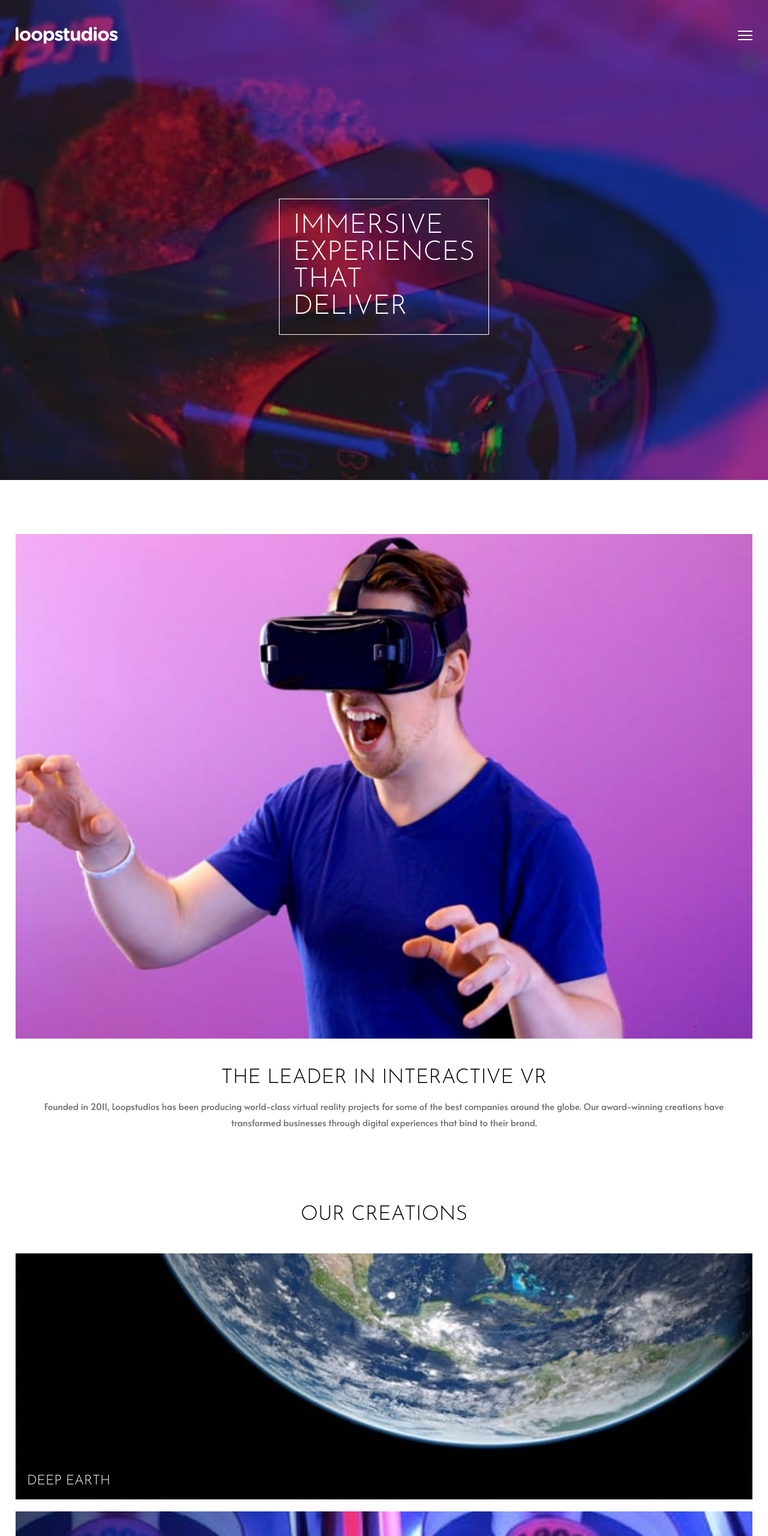
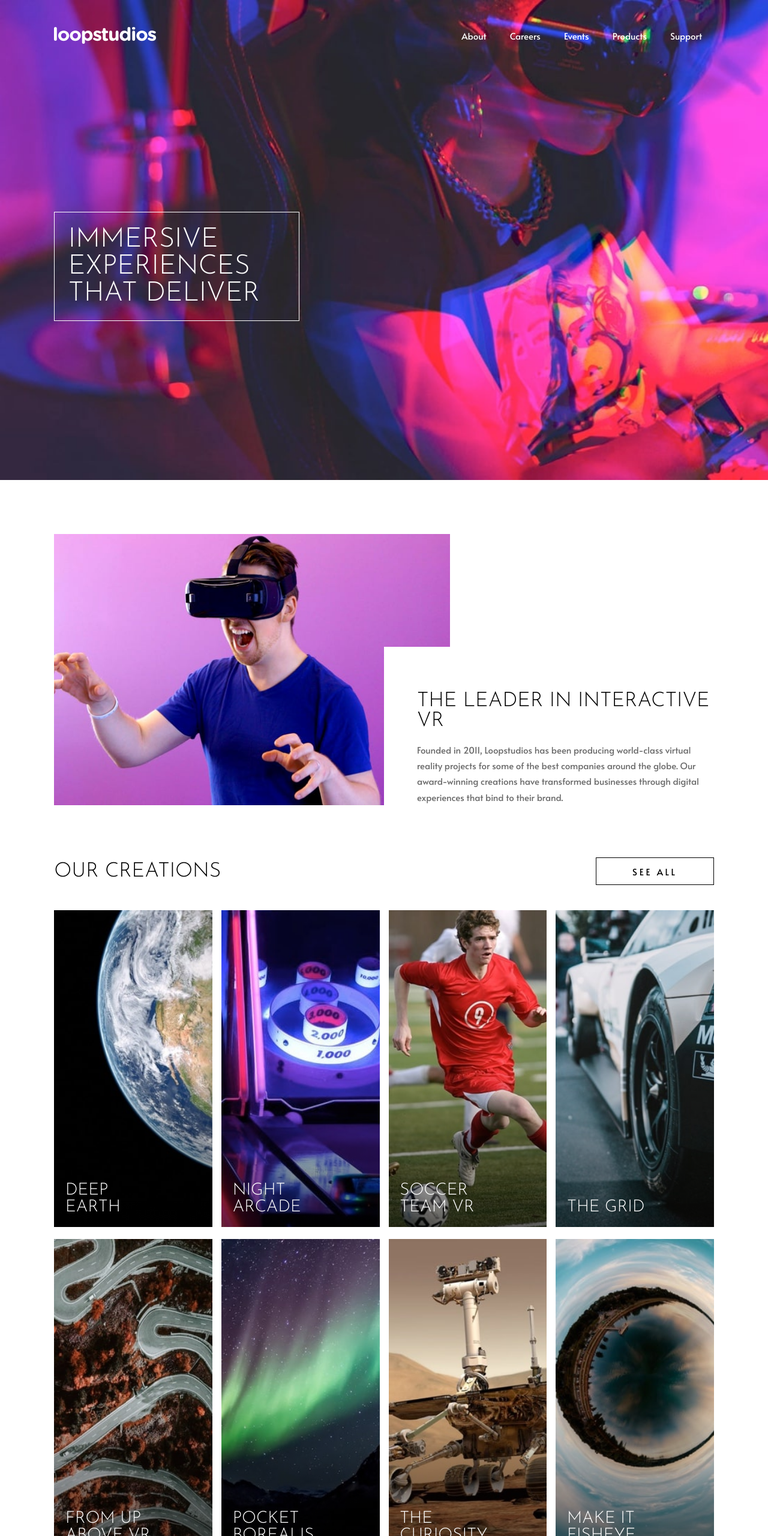
Before and after one commit to jcnevess/loopstudios-landing, an Eleventy site: page index.html in a window 1280 px wide. Shown: the top 2560 px of the page at 60% size. Built offline with nearby package versions, Linux system fonts and the light colour scheme; Eleventy itself is replaced by a stand-in of ours; files that its build step writes are made by us from their sources.

Commit message:
desktop design

```diff
--- a/bundle.css
+++ b/bundle.css
@@ -28,8 +28,6 @@ input, button, textarea, select {
 }
 
 .heading {
-  display: flex;
-  flex-direction: column;
   background-image: url(./images/mobile/image-hero.jpg);
   background-repeat: no-repeat;
   background-size: cover;
@@ -99,12 +97,18 @@ h1, h2 {
   color: white;
 }
 
+.creation-seemore-lg {
+  display: none;
+}
+
 .container {
   padding-inline: 1.75rem;
 }
 
-.navbar.container {
+.heading .container {
   position: relative;
+  display: flex;
+  flex-direction: column;
 }
 
 main.container {
@@ -257,11 +261,14 @@ h2 {
 
 .footing {
   background-color: black;
+  padding-block: 4rem;
+}
+
+.footing .container {
   color: white;
-  display: flex;
-  flex-direction: column;
-  align-items: center;
-  padding-block: 4rem;
+  display: grid;
+  justify-content: center;
+  justify-items: center;
 }
 
 .footer-navbar ul {
@@ -285,7 +292,7 @@ h2 {
   justify-content: space-between;
   align-items: center;
   margin-block: 1.25rem;
-  width: 35%;
+  width: 100%;
   max-width: 200px;
 }
 
@@ -304,5 +311,189 @@ h2 {
 }
 
 @media (min-width: 768px) {
+  #title-deep-earth {
+    background-image: url(./images/desktop/image-deep-earth.jpg);
+  }
 
+  #title-night-arcade {
+    background-image: url(./images/desktop/image-night-arcade.jpg);
+  }
+
+  #title-soccer {
+    background-image: url(./images/desktop/image-soccer-team.jpg);
+  }
+
+  #title-grid {
+    background-image: url(./images/desktop/image-grid.jpg);
+  }
+
+  #title-up-above {
+    background-image: url(./images/desktop/image-from-above.jpg);
+  }
+
+  #title-pocket-borealis {
+    background-image: url(./images/desktop/image-pocket-borealis.jpg);
+  }
+
+  #title-curiosity {
+    background-image: url(./images/desktop/image-curiosity.jpg);
+  }
+
+  #title-fisheye {
+    background-image: url(./images/desktop/image-fisheye.jpg);
+  }
+
+  .hidden-sm {
+    display: block;
+  }
+
+  .navbar-button {
+    display: none;
+  }
+
+  .navbar-nav {
+    display: flex;
+    justify-content: end;
+    overflow-y: unset;
+  }
+
+  .navbar-nav ul {
+    display: flex;
+    flex-direction: row;
+    justify-content: space-around;
+    width: 100%;
+    max-width: 440px;
+  }
+
+  .navbar-nav ul li {
+    color: white;
+    font-family: 'Alata', sans-serif;
+    text-transform: capitalize;
+    margin: 0;
+  }
+
+  .container {
+    width: 90%;
+    margin: 0 auto;
+  }
+
+  .heading {
+    background-image: url(./images/desktop/image-hero.jpg);
+    display: flex;
+  }
+
+  .heading-text {
+    align-self: start;
+    margin: auto 0;
+  }
+
+  .heading-text h1 {
+    width: 13ch;
+  }
+
+  .headline {
+    position: relative;
+    overflow: hidden;
+  }
+
+  .headline picture {
+    width: 60%;
+  }
+
+  .creations-header {
+    display: flex;
+    justify-content: space-between;
+    align-items: center;
+    width: 100%;
+  }
+
+  .creation-gallery {
+    grid-template-columns: repeat(4, minmax(0, 1fr));
+    grid-column-gap: 1rem;
+  }
+
+  .creation {
+    aspect-ratio: 1 / 2;
+    overflow-x: hidden;
+  }
+
+  .creation::before {
+    content: "";
+    position: absolute;
+    width: 100%;
+    height: 100%;
+    background: linear-gradient(to top, rgba(0,0,0,60%), transparent 50%);
+  }
+
+  .creation-seemore-lg {
+    display: block;
+  }
+
+  .creation-seemore-sm {
+    display: none;
+  }
+
+  .creation-title {
+    max-width: 60%;
+    font-size: clamp(1.5rem, 1rem + 1vw, 2rem);
+    overflow-wrap: anywhere;
+  }
+
+  .footing {
+    padding-block: 3rem;
+  }
+
+  .footing .container {
+    grid-template-columns: 50% 50%;
+    grid-gap: 1.5rem;
+    grid-template-rows: auto auto;
+    grid-auto-flow: column;
+  }
+
+  .footer-brand {
+    justify-self: left;
+    padding-bottom: 0.5rem;
+  }
+
+  .footer-navbar {
+    width: 100%;
+    justify-self: left;
+  }
+
+  .footer-navbar ul {
+    display: flex;
+    justify-content: space-between;
+    margin-block: 0;
+    max-width: 440px;
+  }
+
+  .footer-navbar ul li {
+    margin-block: 0;
+  }
+
+  .footer-socials {
+    margin-block: 0;
+    justify-self: right;
+  }
+
+  .attribution {
+    justify-self: right;
+  }
+
+  .headline-text {
+    background-color: white;
+    position: absolute;
+    bottom: 0%;
+    right: 0%;
+    width: 50%;
+    padding: unset;
+    padding-left: clamp(0.5rem, 5%, 5rem);
+    padding-top: clamp(0.5rem, 5%, 5rem);
+    text-align: left;
+  }
+
+  .headline-text h2 {
+    padding-block: clamp(0.75rem, 0.4rem + 1vw, 1.25rem);
+    text-align: left;
+  }
 }
--- a/index.html
+++ b/index.html
@@ -22,7 +22,8 @@
     />
   </head>
   <body>
-    <header class="heading container">
+    <header class="heading">
+      <div class="container">
         <nav id="navbar-collapsable" class="navbar">
           <div class="navbar-controls">
             <div class="navbar-brand">
@@ -58,11 +59,16 @@
         <div class="heading-text">
           <h1>Immersive experiences that deliver</h1>
         </div>
+      </div>
     </header>
 
     <main class="container">
       <section class="headline">
         <picture>
+          <source
+            media="min-width:768px"
+            srcset="./images/desktop/image-interactive.jpg"
+          />
           <img
             src="./images/mobile/image-interactive.jpg"
             alt="Interactive VR"
@@ -80,7 +86,12 @@
       </section>
 
       <section class="creations">
+        <div class="creations-header">
           <h2>Our creations</h2>
+          <button class="creation-seemore creation-seemore-lg" type="button">
+            See all
+          </button>
+        </div>
         <div class="creation-gallery">
           <div class="creation" id="title-deep-earth">
             <div class="creation-title">Deep earth</div>
@@ -107,11 +118,14 @@
             <div class="creation-title">Make it fisheye</div>
           </div>
         </div>
-        <button class="creation-seemore" type="button">See all</button>
+        <button class="creation-seemore creation-seemore-sm" type="button">
+          See all
+        </button>
       </section>
     </main>
 
     <footer class="footing">
+      <div class="container">
         <div class="footer-brand">
           <img src="./images/logo.svg" alt="Loopstudios" />
         </div>
@@ -141,6 +155,7 @@
         <div class="attribution">
           &copy; 2023 Loopstudios. All rights reserved.
         </div>
+      </div>
     </footer>
   </body>
   <script src="./bundle.js" defer></script>
```
Lines whose indentation alone changed are shown as unchanged.
